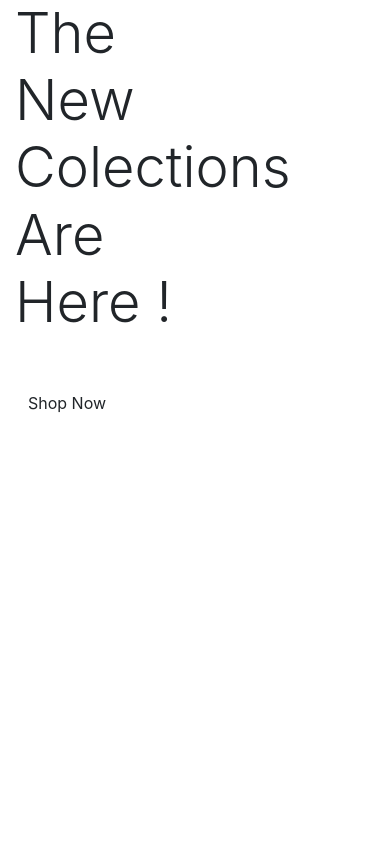
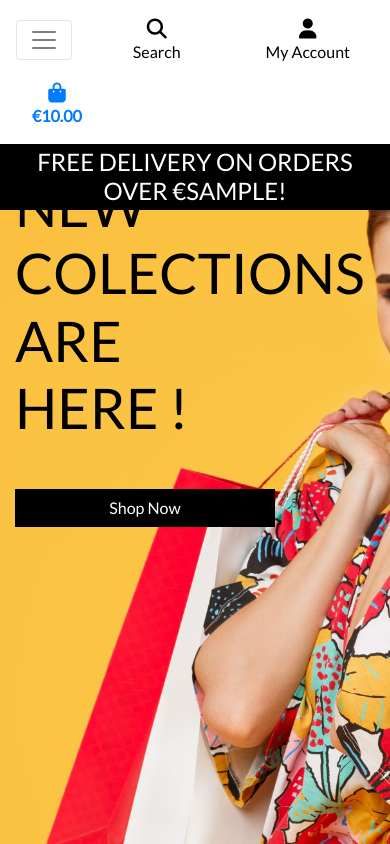
Before and after one commit to bobshort4bobby4/boutique-bob, a Django app: template boutique_bob/home/templates/home/index.html in a window 390 px wide. Run offline with Django 3.2, Linux system fonts and the light colour scheme; the template is opened without the code that fills it: most values are stand-ins (such as "Sample title", 1, 10 or a date in 2020); some libraries are stand-ins or nearby versions.

Commit message:
ADD mobile header and navbaar

```diff
--- a/boutique_bob/boutique_bob/settings.py
+++ b/boutique_bob/boutique_bob/settings.py
@@ -147,6 +147,11 @@
 
 STATIC_URL = '/static/'
 
+STATICFILES_DIRS = (os.path.join(BASE_DIR, 'static'),)
+
+MEDIA_URL = '/media/'
+MEDIA_ROOT = os.path.join(BASE_DIR, 'media')
+
 # Default primary key field type
 # https://docs.djangoproject.com/en/3.2/ref/settings/#default-auto-field
 
--- a/boutique_bob/boutique_bob/urls.py
+++ b/boutique_bob/boutique_bob/urls.py
@@ -15,10 +15,12 @@
 """
 from django.contrib import admin
 from django.urls import path, include
+from django.conf import settings
+from django.conf.urls.static import static
 
 
 urlpatterns = [
     path('admin/', admin.site.urls),
     path('accounts/', include('allauth.urls')),
     path('', include('home.urls')),
-]
+] + static(settings.MEDIA_URL, document_root=settings.MEDIA_ROOT)
--- /dev/null
+++ b/boutique_bob/static/css/base.css
@@ -0,0 +1,86 @@
+html {
+    height: 100%;
+}
+
+body {
+    background: url('/media/homepage_background_cropped.jpg') no-repeat center center fixed;
+    background-size: cover;
+    height: calc(100vh - 164px);
+    color: #555;
+    font-family: 'Lato';
+}
+
+/* from Bulma */
+.icon {
+    align-items: center;
+    display: inline-flex;
+    justify-content: center;
+    height: 1.5rem;
+    width: 1.5rem;
+}
+
+.logo-font {
+    text-transform: uppercase;
+}
+
+.main-logo-link {
+    width: fit-content;
+}
+
+.shop-now-button {
+    background: black;
+    color: white;
+    min-width: 260px;
+}
+
+.btn-black {
+    background: black;
+    color: white;
+}
+
+.shop-now-button:hover,
+.shop-now-button:active,
+.shop-now-button:focus,
+.btn-black:hover,
+.btn-black:active,
+.btn-black:focus {
+    background: #222;
+    color: white;
+}
+
+.text-black {
+    color: #000 !important;
+}
+
+.border-black {
+    border: 1px solid black !important;
+}
+
+.bg-black {
+    background: #000 !important;
+}
+
+
+/* -------------------------------- Media Queries */
+
+/* Slightly larger container on xl screens */
+@media (min-width: 1200px) {
+  .container {
+    max-width: 80%;
+  }
+}
+
+/* fixed top navbar only on medium and up */
+@media (min-width: 992px) {
+    .fixed-top-desktop-only {
+        position: fixed;
+        top: 0;
+        right: 0;
+        left: 0;
+        z-index: 1030;
+    }
+
+    .header-container {
+        padding-top: 164px;
+    }
+}
--- a/boutique_bob/templates/base.html
+++ b/boutique_bob/templates/base.html
@@ -1,51 +1,128 @@
 {% load static %}
+
 <!doctype html>
 <html lang="en">
   <head>
-    <!-- Required meta tags -->
-    {% block meta%}
-    <meta http-equiv = "X- UA-compatible" content="ie=edge">
+
+    {% block meta %}
+        <meta http-equiv="X-UA-Compatible" content="ie=edge">
         <meta charset="utf-8">
         <meta name="viewport" content="width=device-width, initial-scale=1, shrink-to-fit=no">
-    {% endblock meta%}
+    {% endblock %}
 
-    {% block extrameta%}
+    {% block extra_meta %}
     {% endblock %}
 
     {% block corecss %}
-    <!-- Bootstrap CSS -->
-    <link rel="stylesheet" href="https://cdn.jsdelivr.net/npm/bootstrap@4.4.1/dist/css/bootstrap.min.css" integrity="sha384-Vkoo8x4CGsO3+Hhxv8T/Q5PaXtkKtu6ug5TOeNV6gBiFeWPGFN9MuhOf23Q9Ifjh" crossorigin="anonymous">
-    {% endblock corecss %}
+        <link rel="stylesheet" href="https://stackpath.bootstrapcdn.com/bootstrap/4.4.1/css/bootstrap.min.css" integrity="sha384-Vkoo8x4CGsO3+Hhxv8T/Q5PaXtkKtu6ug5TOeNV6gBiFeWPGFN9MuhOf23Q9Ifjh" crossorigin="anonymous">
+        <link rel="stylesheet" href="https://fonts.googleapis.com/css?family=Lato&display=swap">
+        <link rel="stylesheet" href="{% static 'css/base.css' %}">
+    {% endblock %}
 
-    {% block extracss %}
-    {% endblock extracss %}
+    {% block extra_css %}
+    {% endblock %}
 
     {% block corejs %}
+        <script src="https://kit.fontawesome.com/e9c73d7092.js" crossorigin="anonymous"></script>
         <script src="https://code.jquery.com/jquery-3.4.1.slim.min.js" integrity="sha384-J6qa4849blE2+poT4WnyKhv5vZF5SrPo0iEjwBvKU7imGFAV0wwj1yYfoRSJoZ+n" crossorigin="anonymous"></script>
         <script src="https://cdn.jsdelivr.net/npm/popper.js@1.16.0/dist/umd/popper.min.js" integrity="sha384-Q6E9RHvbIyZFJoft+2mJbHaEWldlvI9IOYy5n3zV9zzTtmI3UksdQRVvoxMfooAo" crossorigin="anonymous"></script>
-    <script src="https://cdn.jsdelivr.net/npm/bootstrap@4.4.1/dist/js/bootstrap.min.js" integrity="sha384-wfSDF2E50Y2D1uUdj0O3uMBJnjuUD4Ih7YwaYd1iqfktj0Uod8GCExl3Og8ifwB6" crossorigin="anonymous"></script>
-    {% endblock corejs %}
+        <script src="https://stackpath.bootstrapcdn.com/bootstrap/4.4.1/js/bootstrap.min.js" integrity="sha384-wfSDF2E50Y2D1uUdj0O3uMBJnjuUD4Ih7YwaYd1iqfktj0Uod8GCExl3Og8ifwB6" crossorigin="anonymous"></script>
+    {% endblock %}
 
-    {% block extrajs%}
+    {% block extra_js %}
     {% endblock %}
-    <title>Boutique Bob {% block extratitle%} {% endblock extratitle %}</title>
+
+    <title>Boutique Ado {% block extra_title %}{% endblock %}</title>
   </head>
   <body>
-      <header class="fixed-top container-fluid"></header>
+    <header class="container-fluid fixed-top">
+        <div id="topnav" class="row bg-white pt-lg-2 d-none d-lg-flex">
+            <div class="col-12 col-lg-4 my-auto py-1 py-lg-0 text-center text-lg-left">
+                <a href="{% url 'home' %}" class="nav-link main-logo-link">
+                    <h2 class="logo-font text-black my-0"><strong>Boutique</strong> Ado</h2>
+                </a>
+            </div>
+            <div class="col-12 col-lg-4 my-auto py-1 py-lg-0">
+                <form method="GET" action="">
+                    <div class="input-group w-100">
+                        <input class="form-control border border-black rounded-0" type="text" name="q" placeholder="Search our site">
+                        <div class="input-group-append">
+                            <button class="form-control btn btn-black border border-black rounded-0" type="submit">
+                                <span class="icon">
+                                    <i class="fas fa-search"></i>
+                                </span>
+                            </button>
+                        </div>
+                    </div>
+                </form>
+            </div>
+            <div class="col-12 col-lg-4 my-auto py-1 py-lg-0">
+                <ul class="list-inline list-unstyled text-center text-lg-right my-0">
+                    <li class="list-inline-item dropdown">
+                        <a class="text-black nav-link" href="#" id="user-options" data-toggle="dropdown" aria-haspopup="true" aria-expanded="false">
+                            <div class="text-center">
+                                <div><i class="fas fa-user fa-lg"></i></div>
+                                <p class="my-0">My Account</p>
+                            </div>
+                        </a>
+                        <div class="dropdown-menu border-0" aria-labelledby="user-options">
+                            {% if request.user.is_authenticated %}
+                                {% if request.user.is_superuser %}
+                                    <a href="" class="dropdown-item">Product Management</a>
+                                {% endif %}
+                                <a href="" class="dropdown-item">My Profile</a>
+                                <a href="{% url 'account_logout' %}" class="dropdown-item">Logout</a>
+                            {% else %}
+                                <a href="{% url 'account_signup' %}" class="dropdown-item">Register</a>
+                                <a href="{% url 'account_login' %}" class="dropdown-item">Login</a>
+                            {% endif %}
+                        </div>
+                    </li>
+                    <li class="list-inline-item">
+                        <a class="{% if grand_total %}text-info font-weight-bold{% else %}text-black{% endif %} nav-link" href="">
+                            <div class="text-center">
+                                <div><i class="fas fa-shopping-bag fa-lg"></i></div>
+                                <p class="my-0">
+                                    {% if grand_total %}
+                                        ${{ grand_total|floatformat:2 }}
+                                    {% else %}
+                                        $0.00
+                                    {% endif %}
+                                </p>
+                            </div>
+                        </a>
+                    </li>
+                </ul>
+            </div>
+        </div>
+        <div class="row bg-white">
+            <nav class="navbar navbar-expand-lg navbar-light w-100">
+                <button class="navbar-toggler" type="button" data-toggle="collapse" data-target="#main-nav" aria-controls="main-nav" aria-expanded="false" aria-label="Toggle navigation">
+                    <span class="navbar-toggler-icon"></span>
+                </button>
+                {% include 'includes/mobile-top-header.html' %}
+                {% include 'includes/main-nav.html' %}
+            </nav>
+        </div>
+        <div id="delivery-banner" class="row text-center">
+            <div class="col bg-black text-white">
+                <h4 class="logo-font my-1">Free delivery on orders over €{{ free_shipping_threshold }}!</h4>
+            </div>
+        </div>
+    </header>
 
     {% if messages %}
         <div class="message-container"></div>
-      {% endif%}
+    {% endif %}
 
     {% block page_header %}
-      {% endblock page_header %}
+    {% endblock %}
 
     {% block content %}
-      {% endblock content %}
+    {% endblock %}
 
-      {% block post_loadjs %}
-      {% endblock post_loadjs %}
-
+    {% block postloadjs %}
+    {% endblock %}
 
 
   </body>
--- /dev/null
+++ b/boutique_bob/templates/includes/main-nav.html
@@ -0,0 +1,50 @@
+<div class="collapse navbar-collapse" id="main-nav">
+    <ul class="navbar-nav w-auto mx-auto">
+        <li class="nav-item dropdown">
+            <a class="logo-font font-weight-bold nav-link text-black mr-5" href="#" id="all-products-link" data-toggle="dropdown" aria-haspopup="true" aria-expanded="false">
+                All Products
+            </a>
+            <div class="dropdown-menu border-0" aria-labelledby="all-products-link">
+                <a href="" class="dropdown-item">By Price</a>
+                <a href="" class="dropdown-item ">By Rating</a>
+                <a href="" class="dropdown-item ">By Category</a>
+                <a href="" class="dropdown-item">All Products</a>
+            </div>
+        </li>
+
+        <li class="nav-item dropdown">
+            <a class="logo-font font-weight-bold nav-link text-black mr-5" href="#" id="clothing-link" data-toggle="dropdown" aria-haspopup="true" aria-expanded="false">
+                Clothing
+            </a>
+            <div class="dropdown-menu border-0" aria-labelledby="clothing-link">
+                <a href="" class="dropdown-item">Activewear &amp; Essentials</a>
+                <a href="" class="dropdown-item">Jeans</a>
+                <a href="" class="dropdown-item">Shirts</a>
+                <a href="" class="dropdown-item">All Clothing</a>
+            </div>
+        </li>
+
+        <li class="nav-item dropdown">
+            <a class="logo-font font-weight-bold nav-link text-black mr-5" href="#" id="homeware-link" data-toggle="dropdown" aria-haspopup="true" aria-expanded="false">
+                Homeware
+            </a>
+            <div class="dropdown-menu border-0" aria-labelledby="homeware-link">
+                <a href="" class="dropdown-item">Bed &amp; Bath</a>
+                <a href="" class="dropdown-item">Kitchen &amp; Dining</a>
+                <a href="" class="dropdown-item">All Homeware</a>
+            </div>
+        </li>
+
+        <li class="nav-item dropdown">
+            <a class="logo-font font-weight-bold nav-link text-black" href="#" id="specials-link" data-toggle="dropdown" aria-haspopup="true" aria-expanded="false">
+                Special Offers
+            </a>
+            <div class="dropdown-menu border-0" aria-labelledby="specials-link">
+                <a href="" class="dropdown-item">New Arrivals</a>
+                <a href="" class="dropdown-item">Deals</a>
+                <a href="" class="dropdown-item">Clearance</a>
+                <a href="" class="dropdown-item">All Specials</a>
+            </div>
+        </li>
+    </ul>
+</div>
--- /dev/null
+++ b/boutique_bob/templates/includes/mobile-top-header.html
@@ -0,0 +1,56 @@
+<li class="list-inline-item">
+    <a class="text-black nav-link d-block d-lg-none" href="#" id="mobile-search" data-toggle="dropdown" aria-haspopup="true" aria-expanded="false">
+        <div class="text-center">
+            <div><i class="fas fa-search fa-lg"></i></div>
+            <p class="my-0">Search</p>
+        </div>
+    </a>
+    <div class="dropdown-menu border-0 w-100 p-3 rounded-0 my-0" aria-labelledby="mobile-search">
+        <form class="form" method="GET" action="">
+            <div class="input-group w-100">
+                <input class="form-control border border-black rounded-0" type="text" name="q" placeholder="Search our site">
+                <div class="input-group-append">
+                    <button class="form-control form-control btn btn-black border border-black rounded-0" type="submit">
+                        <span class="icon">
+                            <i class="fas fa-search"></i>
+                        </span>
+                    </button>
+                </div>
+            </div>
+        </form>
+    </div>
+</li>
+<li class="list-inline-item dropdown">
+    <a class="text-black nav-link d-block d-lg-none" href="#" id="user-options" data-toggle="dropdown" aria-haspopup="true" aria-expanded="false">
+        <div class="text-center">
+            <div><i class="fas fa-user fa-lg"></i></div>
+            <p class="my-0">My Account</p>
+        </div>
+    </a>
+    <div class="dropdown-menu border-0" aria-labelledby="user-options">
+        {% if request.user.is_authenticated %}
+            {% if request.user.is_superuser %}
+                <a href="{% url 'account_logout' %}" class="dropdown-item">Product Management</a>
+            {% endif %}
+            <a href="{% url 'profile' %}" class="dropdown-item">My Profile</a>
+            <a href="{% url 'account_logout' %}" class="dropdown-item">Logout</a>
+        {% else %}
+            <a href="{% url 'account_signup' %}" class="dropdown-item">Register</a>
+            <a href="{% url 'account_login' %}" class="dropdown-item">Login</a>
+        {% endif %}
+    </div>
+</li>
+<li class="list-inline-item">
+    <a class="{% if grand_total %}text-primary font-weight-bold{% else %}text-black{% endif %} nav-link d-block d-lg-none" href="">
+        <div class="text-center">
+            <div><i class="fas fa-shopping-bag fa-lg"></i></div>
+            <p class="my-0">
+                {% if grand_total %}
+                    €{{ grand_total|floatformat:2 }}
+                {% else %}
+                    €0.00
+                {% endif %}
+            </p>
+        </div>
+    </a>
+</li>
```
Also changed, not shown: boutique_bob/media/homepage_background_cropped.jpg (added). Lines whose indentation alone changed are shown as unchanged.
